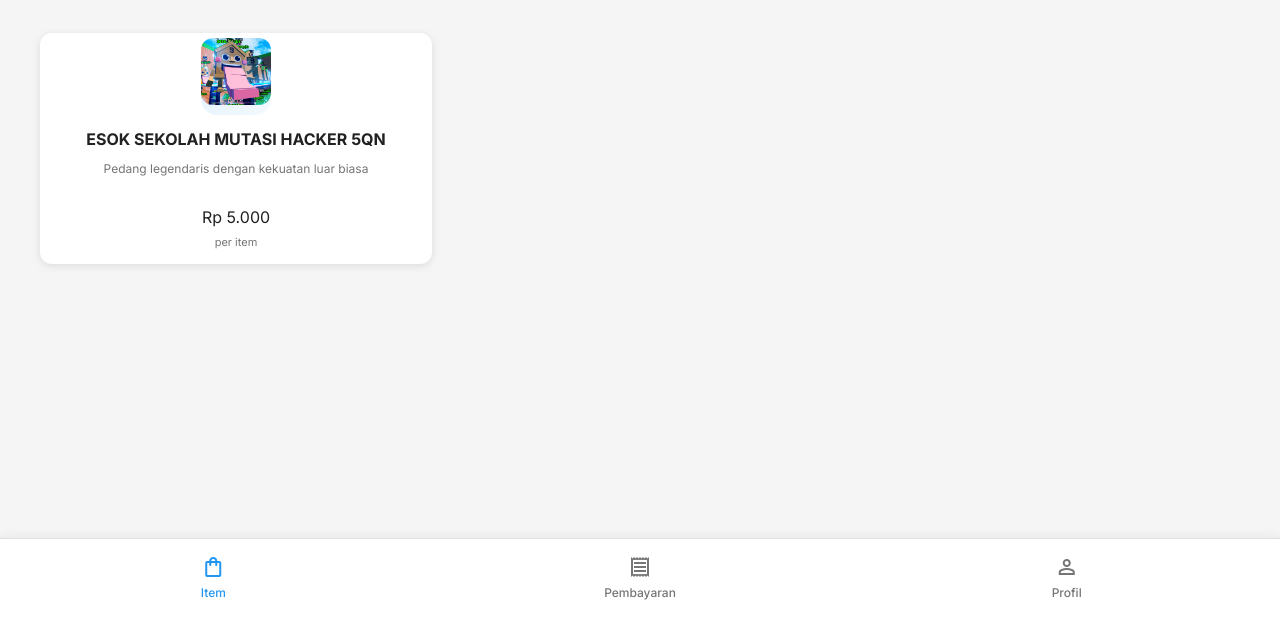
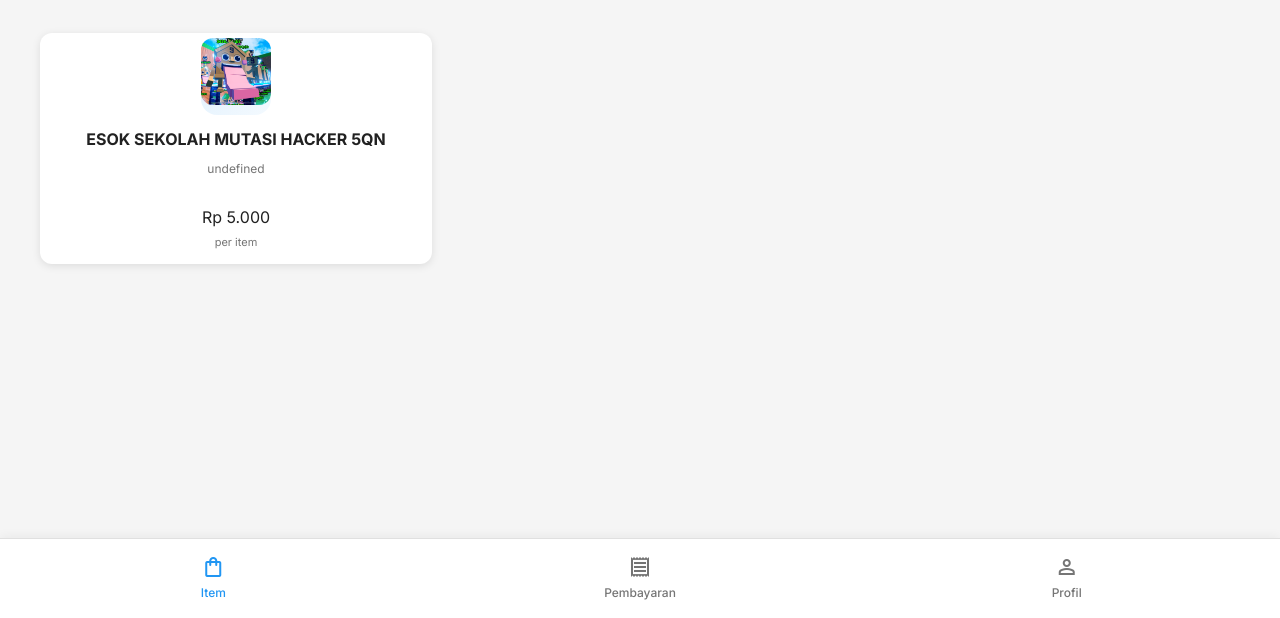
Before and after one commit to karenstok/karenstok, a plain HTML site: page home.html in a window 1280 px wide. Shown: the part 182-800 px from the top of the page. Drawn offline with nearby package versions, Linux system fonts and the light colour scheme; sample sign-in values are in the browser's storage.

Commit message:
Update home.html
Signed-off-by: karenstok <stokfaris.af1@gmail.com>

```diff
--- a/home.html
+++ b/home.html
@@ -119,7 +119,6 @@
                     name: "ESOK SEKOLAH MUTASI HACKER 5QN",
                     iconImage: "esok_sekolah.jpeg",
                     price: 5000,
-                    description: "Pedang legendaris dengan kekuatan luar biasa"
                 },
             ],
             'steal-braintrot': [
```
